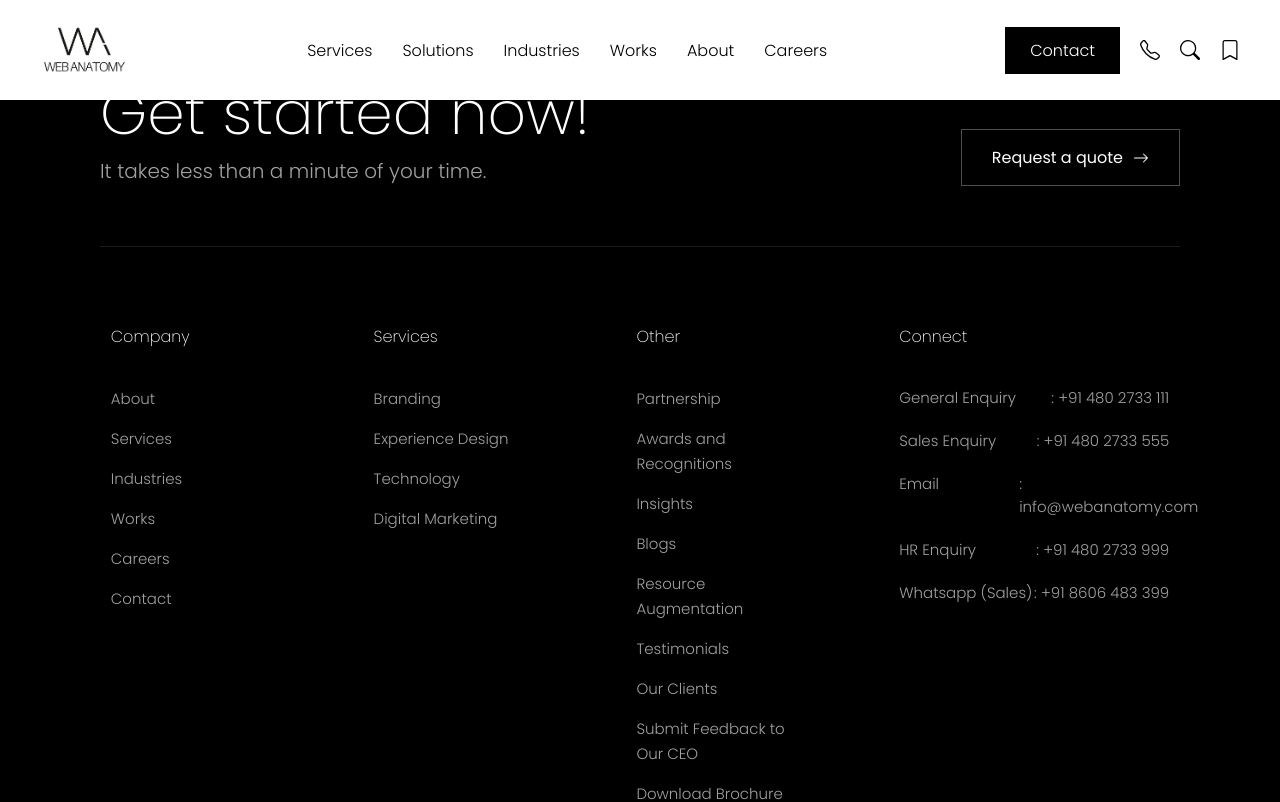
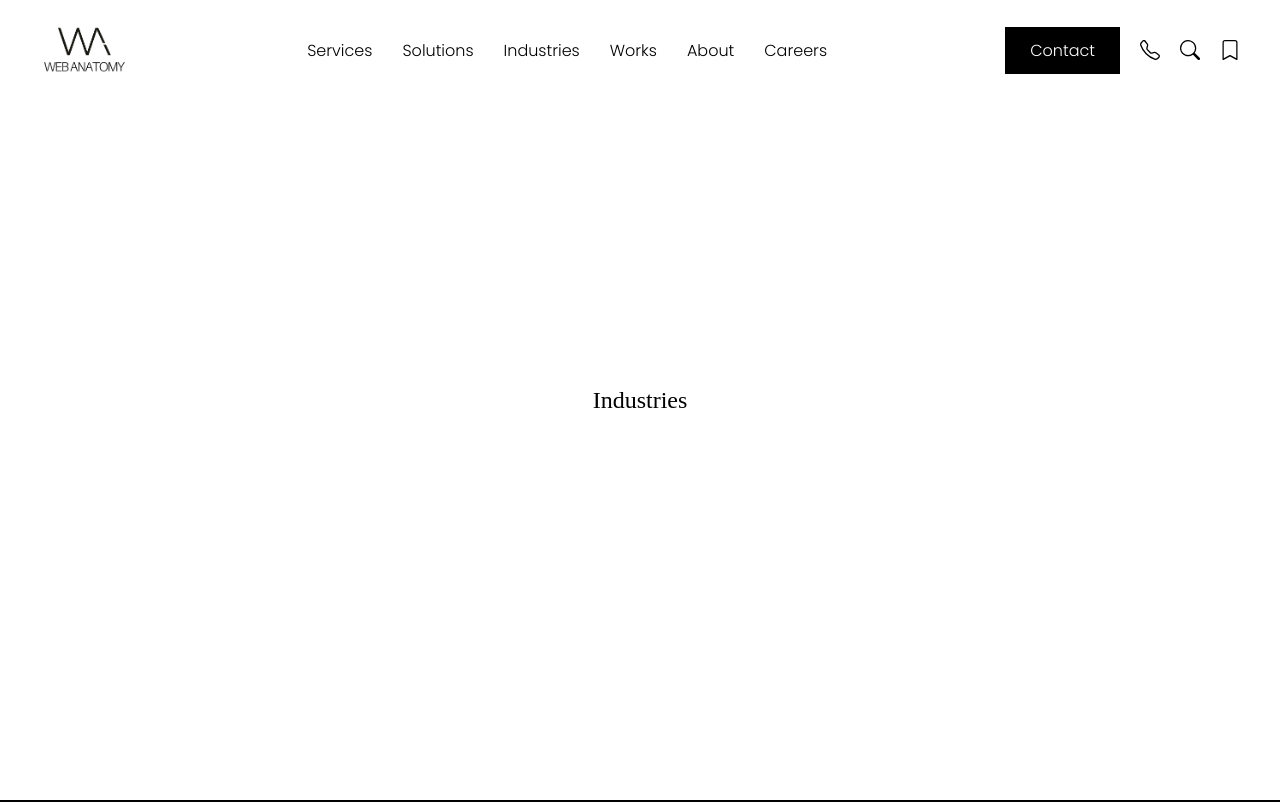
Before and after one commit to webanatomysocial-blip/WebAnatomy-SA, a React (Vite) app: page /industries in a window 1280 px wide. Shown: the top 802 px of the page. Built offline with nearby package versions, Linux system fonts and the light colour scheme.

Commit message:
handing over nikitha

```diff
--- a/src/components/Footer.jsx
+++ b/src/components/Footer.jsx
@@ -1,8 +1,16 @@
-import React from 'react';
-import { Link } from 'react-router-dom';
-import '../css/footer.css';
-import { BsArrowRight } from 'react-icons/bs';
-import { FaLinkedinIn, FaYoutube, FaInstagram, FaFacebookF, FaGlobe, FaBehance, FaXTwitter } from 'react-icons/fa6';
+import React from "react";
+import { Link } from "react-router-dom";
+import "../css/footer.css";
+import { BsArrowRight } from "react-icons/bs";
+import {
+  FaLinkedinIn,
+  FaYoutube,
+  FaInstagram,
+  FaFacebookF,
+  FaGlobe,
+  FaBehance,
+  FaXTwitter,
+} from "react-icons/fa6";
 
 const Footer = () => {
   const currentYear = new Date().getFullYear();
@@ -10,7 +18,6 @@ const Footer = () => {
   return (
     <footer className="footer-container">
       <div className="footer-wrapper">
-
         {/* Top Section */}
         <div className="footer-cta">
           <div className="footer-cta-text">
@@ -24,17 +31,28 @@ const Footer = () => {
 
         {/* Links Grid */}
         <div className="footer-links-grid">
-
           {/* Column 1: Company */}
           <div className="footer-column">
             <h4>Company</h4>
             <ul>
-                            <li><Link to="/about">About</Link></li>
-                            <li><Link to="/services">Services</Link></li>
-                            <li><Link to="/industries">Industries</Link></li>
-                            <li><Link to="/works">Works</Link></li>
-                            <li><Link to="/careers">Careers</Link></li>
-                            <li><Link to="/contact">Contact</Link></li>
+              <li>
+                <Link to="/about">About</Link>
+              </li>
+              <li>
+                <Link to="/services">Services</Link>
+              </li>
+              <li>
+                <Link to="/industries">Industries</Link>
+              </li>
+              <li>
+                <Link to="/works">Works</Link>
+              </li>
+              <li>
+                <Link to="/careers">Careers</Link>
+              </li>
+              <li>
+                <Link to="/contact">Contact</Link>
+              </li>
             </ul>
           </div>
 
@@ -42,10 +60,18 @@ const Footer = () => {
           <div className="footer-column">
             <h4>Services</h4>
             <ul>
-                            <li><Link to="/services/branding">Branding</Link></li>
-                            <li><Link to="/services/experience">Experience Design</Link></li>
-                            <li><Link to="/services/technology">Technology</Link></li>
-                            <li><Link to="/services/marketing">Digital Marketing</Link></li>
+              <li>
+                <Link to="/services/branding">Branding</Link>
+              </li>
+              <li>
+                <Link to="/services/experience">Experience Design</Link>
+              </li>
+              <li>
+                <Link to="/services/technology">Technology</Link>
+              </li>
+              <li>
+                <Link to="/services/marketing">Digital Marketing</Link>
+              </li>
             </ul>
           </div>
 
@@ -53,16 +79,36 @@ const Footer = () => {
           <div className="footer-column">
             <h4>Other</h4>
             <ul>
-                            <li><Link to="/partnership">Partnership</Link></li>
-                            <li><Link to="/awards">Awards and Recognitions</Link></li>
-                            <li><Link to="/insights">Insights</Link></li>
-                            <li><Link to="/blogs">Blogs</Link></li>
-                            <li><Link to="/resource-augmentation">Resource Augmentation</Link></li>
-                            <li><Link to="/testimonials">Testimonials</Link></li>
-                            <li><Link to="/clients">Our Clients</Link></li>
-                            <li><Link to="/feedback">Submit Feedback to Our CEO</Link></li>
-                            <li><Link to="/brochure">Download Brochure</Link></li>
-                            <li><Link to="/sitemap">Sitemap</Link></li>
+              <li>
+                <Link to="/partnership">Partnership</Link>
+              </li>
+              <li>
+                <Link to="/awards">Awards and Recognitions</Link>
+              </li>
+              <li>
+                <Link to="/insights">Insights</Link>
+              </li>
+              <li>
+                <Link to="/blogs">Blogs</Link>
+              </li>
+              <li>
+                <Link to="/resource-augmentation">Resource Augmentation</Link>
+              </li>
+              <li>
+                <Link to="/testimonials">Testimonials</Link>
+              </li>
+              <li>
+                <Link to="/clients">Our Clients</Link>
+              </li>
+              <li>
+                <Link to="/feedback">Submit Feedback to Our CEO</Link>
+              </li>
+              <li>
+                <Link to="/brochure">Download Brochure</Link>
+              </li>
+              <li>
+                <Link to="/sitemap">Sitemap</Link>
+              </li>
             </ul>
           </div>
 
@@ -72,11 +118,11 @@ const Footer = () => {
             <ul>
               <li className="contact-row">
                 <span className="contact-label">General Enquiry</span>
-                                <span className="contact-val">: +91 480 2733 111</span>
+                <span className="contact-val">: +91 999 999 9999</span>
               </li>
               <li className="contact-row">
                 <span className="contact-label">Sales Enquiry</span>
-                                <span className="contact-val">: +91 480 2733 555</span>
+                <span className="contact-val">: +91 999 999 9999</span>
               </li>
               <li className="contact-row">
                 <span className="contact-label">Email</span>
@@ -84,20 +130,19 @@ const Footer = () => {
               </li>
               <li className="contact-row">
                 <span className="contact-label">HR Enquiry</span>
-                                <span className="contact-val">: +91 480 2733 999</span>
+                <span className="contact-val">: +91 999 999 9999</span>
               </li>
               <li className="contact-row">
                 <span className="contact-label">Whatsapp (Sales)</span>
-                                <span className="contact-val">: +91 8606 483 399</span>
+                <span className="contact-val">: +91 999 999 9999</span>
               </li>
             </ul>
           </div>
-
         </div>
 
         {/* Bottom Section */}
         <div className="footer-bottom">
-                    <div>WAC © {currentYear} All rights reserved</div>
+          <div>WebAnatomy © {currentYear} All rights reserved</div>
 
           <div className="footer-bottom-links">
             <Link to="/privacy">Privacy Policy</Link>
@@ -106,16 +151,29 @@ const Footer = () => {
           </div>
 
           <div className="social-icons">
-                        <a href="#"><FaLinkedinIn /></a>
-                        <a href="#"><FaYoutube /></a>
-                        <a href="#"><FaInstagram /></a>
-                        <a href="#"><FaFacebookF /></a>
-                        <a href="#"><FaGlobe /></a>
-                        <a href="#"><FaBehance /></a>
-                        <a href="#"><FaXTwitter /></a>
+            <a href="#">
+              <FaLinkedinIn />
+            </a>
+            <a href="#">
+              <FaYoutube />
+            </a>
+            <a href="#">
+              <FaInstagram />
+            </a>
+            <a href="#">
+              <FaFacebookF />
+            </a>
+            <a href="#">
+              <FaGlobe />
+            </a>
+            <a href="#">
+              <FaBehance />
+            </a>
+            <a href="#">
+              <FaXTwitter />
+            </a>
           </div>
         </div>
-
       </div>
     </footer>
   );
--- a/src/components/Our-story-home-page.jsx
+++ b/src/components/Our-story-home-page.jsx
@@ -20,7 +20,6 @@ import img7 from "../assets/images/Recognitions/7.webp";
 import img8 from "../assets/images/Recognitions/8.png";
 import img9 from "../assets/images/Recognitions/9.jpeg";
 import img10 from "../assets/images/Recognitions/10.png";
-import img11 from "../assets/images/Recognitions/11.png";
 
 const recognitionLogos = [
   img1,
--- a/src/css/HomeCarosule.css
+++ b/src/css/HomeCarosule.css
@@ -3,7 +3,7 @@
 .wac-video-carousel {
   position: relative;
   width: 100%;
-  height: 100vh;
+  height: 70vh;
   overflow: hidden;
   z-index: 1000;
 }
--- a/src/main.jsx
+++ b/src/main.jsx
@@ -9,6 +9,9 @@ import Careers from "./pages/Careers";
 import About from "./pages/About";
 import ScrollToTop from "./components/ScrollToTop";
 import Works from "./pages/Works";
+import Services from "./pages/Services";
+import Solutions from "./pages/Solutions";
+import Industries from "./pages/Industries";
 import Header from "./components/Header";
 import Footer from "./components/Footer";
 import "./css/index.css";
@@ -45,8 +48,11 @@ ReactDOM.createRoot(document.getElementById("root")).render(
         <Route path="/careers" element={<Careers />} />
         <Route path="/about" element={<About />} />
         <Route path="/works" element={<Works />} />
+        <Route path="/services" element={<Services />} />
+        <Route path="/solutions" element={<Solutions />} />
+        <Route path="/industries" element={<Industries />} />
       </Routes>
       <Footer />
     </BrowserRouter>
-  </React.StrictMode>
+  </React.StrictMode>,
 );
--- a/src/pages/Contact.jsx
+++ b/src/pages/Contact.jsx
@@ -122,12 +122,12 @@ const Contact = () => {
                 <InfoCard
                   icon={<GoCommentDiscussion />}
                   title="General Enquiry"
-                  value="+91 9705030977"
+                  value="+91 9999999999"
                 />
                 <InfoCard
                   icon={<GoPerson />}
                   title="Sales Enquiry"
-                  value="+91 9705030977"
+                  value="+91 9999999999"
                 />
                 <InfoCard
                   icon={<GoMail />}
@@ -137,7 +137,7 @@ const Contact = () => {
                 <InfoCard
                   icon={<GoDeviceMobile />}
                   title="HR Enquiry"
-                  value="+91 9705030977"
+                  value="+91 9999999999"
                 />
               </div>
             </div>
--- /dev/null
+++ b/src/pages/Industries.jsx
@@ -0,0 +1,19 @@
+export default function Industries() {
+  return (
+    <>
+      <section
+        className="Banner-industries-page"
+        style={{
+          height: "100vh",
+          width: "100%",
+          backgroundColor: "#fff",
+          display: "flex",
+          alignItems: "center",
+          justifyContent: "center",
+        }}
+      >
+        <h1>Industries</h1>
+      </section>
+    </>
+  );
+}
--- /dev/null
+++ b/src/pages/Services.jsx
@@ -0,0 +1,20 @@
+export default function Services() {
+  return (
+    <>
+      {" "}
+      <section
+        className="Banner-services-page"
+        style={{
+          height: "100vh",
+          width: "100%",
+          backgroundColor: "#fff",
+          display: "flex",
+          alignItems: "center",
+          justifyContent: "center",
+        }}
+      >
+        <h1>Services</h1>
+      </section>
+    </>
+  );
+}
--- /dev/null
+++ b/src/pages/Solutions.jsx
@@ -0,0 +1,19 @@
+export default function Solutions() {
+  return (
+    <>
+      <section
+        className="Banner-solutions-page"
+        style={{
+          height: "100vh",
+          width: "100%",
+          backgroundColor: "#fff",
+          display: "flex",
+          alignItems: "center",
+          justifyContent: "center",
+        }}
+      >
+        <h1>Solutions</h1>
+      </section>
+    </>
+  );
+}
--- a/src/pages/Works.jsx
+++ b/src/pages/Works.jsx
@@ -1,8 +1,19 @@
 export default function Works() {
-  return
-  <>
-  <section className="Banner-works-page">
-
-  </section>
-  </>;
+  return (
+    <>
+      <section
+        className="Banner-works-page"
+        style={{
+          height: "100vh",
+          width: "100%",
+          backgroundColor: "#fff",
+          display: "flex",
+          alignItems: "center",
+          justifyContent: "center",
+        }}
+      >
+        <h1>Works</h1>
+      </section>
+    </>
+  );
 }
```
Also changed, not shown: 1 other file (tests, documents, lock files or other folders). Lines whose indentation alone changed are shown as unchanged.
